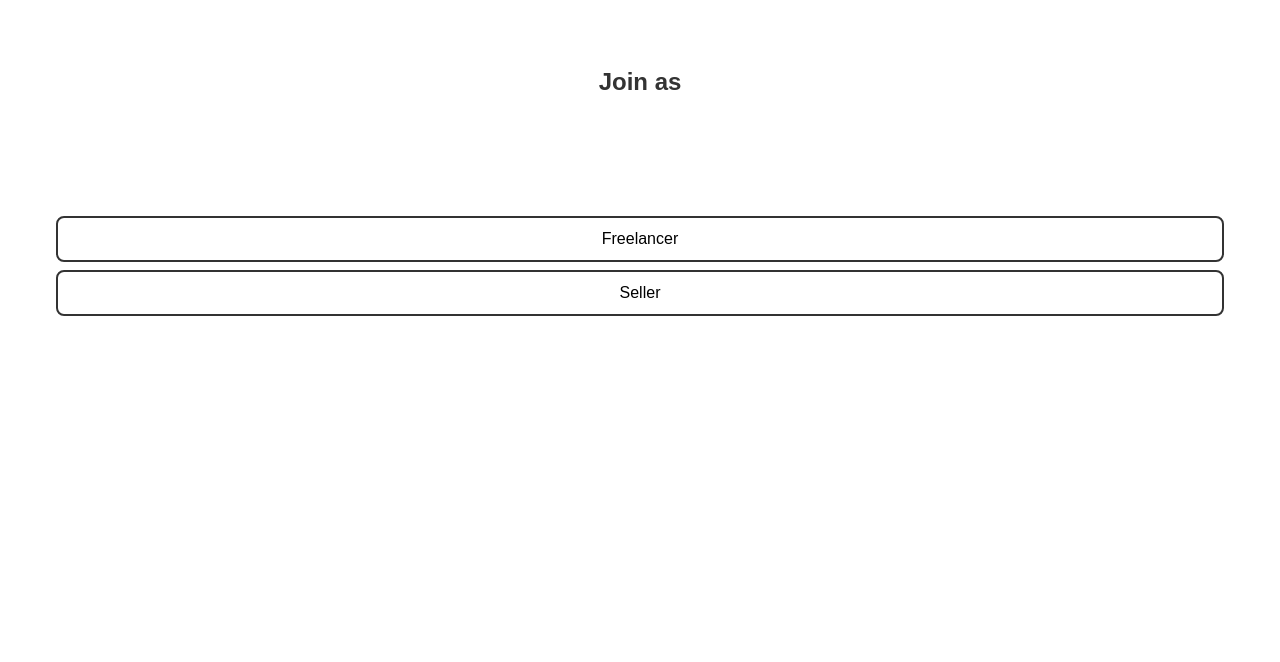
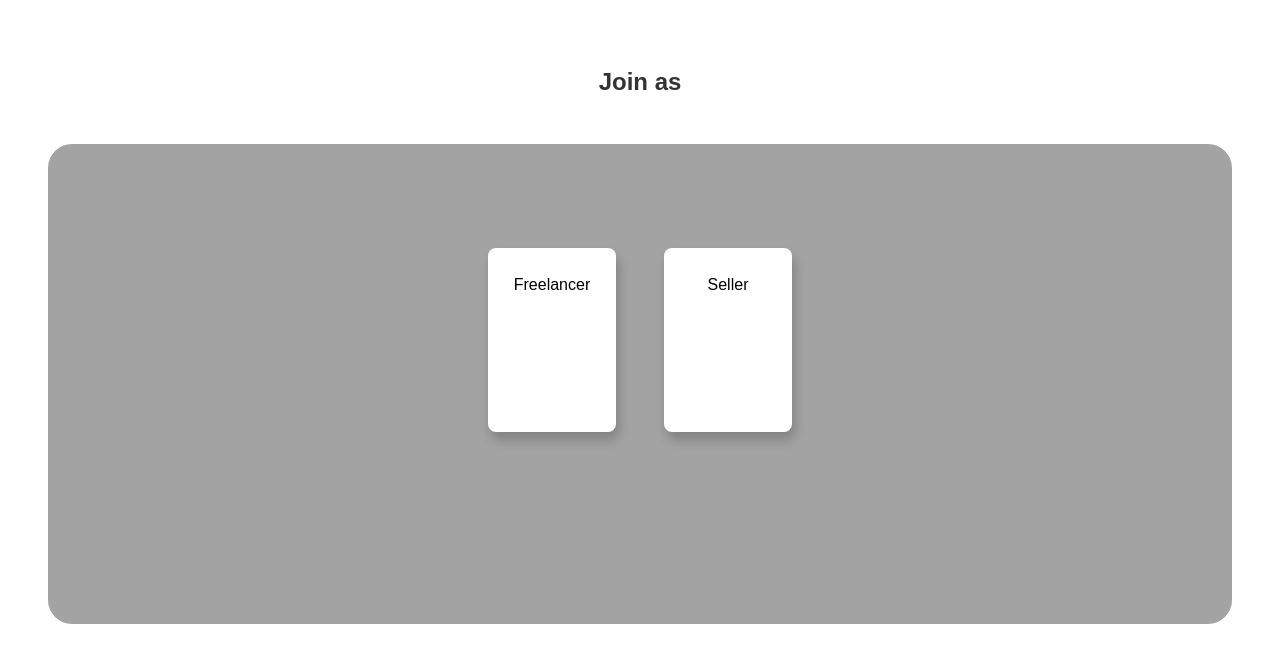
Before and after one commit to Midhun1618/HireOn, a React (Create React App) app in the folder frontend/: page / in a window 1280 px wide. Shown: the top 662 px of the page. Built offline with nearby package versions, Linux system fonts and the light colour scheme.

Commit message:
updated Onboard UI

```diff
--- a/frontend/src/pages/Onboard.css
+++ b/frontend/src/pages/Onboard.css
@@ -8,31 +8,70 @@
 }
 
 .section {
-  margin-top: 2rem;
+    align-content: center;
+  margin-top: 3rem;
   padding-top: 5rem;
-  min-height: 35rem;
+  min-height: 25rem;
   align-items: center;
+  display: grid;
+  grid-template-columns: repeat(4, 1fr);
+  background-color: #a3a3a3;
+  border-radius: 1.5rem;
+}
+.section-main {
+  margin-top: 3rem;
+  padding-top: 5rem;
+  min-height: 25rem;
+  align-items: center;
+  background-color: #a3a3a3;
+  border-radius: 1.5rem;
 }
 
 .btn {
+    text-align: center;
   margin: 0.5rem;
   padding: 0.75rem 1.25rem;
-  border: 2px solid #333;
+  box-shadow: 3px 8px 12px rgba(0, 0, 0, 0.2);
   background: white;
   cursor: pointer;
+  min-width: 3rem;
+  min-height: 6rem;
   transition: 0.3s;
   border-radius: 8px;
 }
 
 .btn:hover {
-  background: #f0f0f0;
+  background: #ff9f4a;
 }
 
 .btn.selected {
-  background-color: #4caf50;
-  color: white;
-  border-color: #4caf50;
+  background-color: rgb(255, 131, 16);
+  color: rgb(255, 255, 255);
 }
+.btn-card {
+  margin: 1.5rem;
+  min-height: 8rem;
+  min-width: 5.5rem;
+  padding: 1.75rem 1.25rem;
+  background: white;
+  cursor: pointer;
+  transition: 0.3s ease;
+  border-radius: 8px;
+  box-shadow: 3px 8px 12px rgba(0, 0, 0, 0.2);
+}
+
+.btn-card:hover {
+  background: #ff9f4a;
+  transform: translateY(-5px);
+  transform: scale(1.1);
+}
+
+.btn-card.selected {
+    transform: scale(1.05);
+  background-color: rgb(255, 131, 16);
+  color: rgb(255, 255, 255);
+}
+
 
 #continue-btn {
   margin-top: 2rem;
@@ -48,3 +87,8 @@
 #continue-btn:hover {
   background-color: #555;
 }
+
+.section-content{
+    display: flex;
+    justify-content: center;
+}
--- a/frontend/src/pages/Onboard.js
+++ b/frontend/src/pages/Onboard.js
@@ -57,21 +57,25 @@ const Onboard = () => {
     return (
         <div className="onboard-container">
             <h2>Join as</h2>
-      <div className='section'>
-        <div href="#category-section" className="btn" onClick={(e) => {
+            <div className='section-main'>
+                <div className='section-content'>
+                    <div href="#category-section" className="btn-card" onClick={(e) => {
                         e.preventDefault();
                         setUserType('freelancer');
                         scrollToSection(categoryRef);
                     }}>Freelancer</div>
 
-        <div className="btn" onClick={() => alert('Redirect to Dashboard')}>Seller</div>
+
+                    <div className="btn-card" onClick={() => alert('Redirect to Dashboard')}>Seller</div>
+                </div>
             </div>
 
             {userType === 'freelancer' && (
                 <>
+                <h2>Select a Category</h2>
                     <div className="section" ref={categoryRef} id="category-section">
-            <h2>Select a Category</h2>
-            <div>
+
+
                             {Object.keys(categories).map((cat) => (
                                 <div href="#role-section" key={cat} className="btn" onClick={(e) => {
                                     setCategory(cat);
@@ -81,13 +85,12 @@ const Onboard = () => {
                                     scrollToSection(roleRef);
                                 }}>{cat}</div>
                             ))}
-            </div>
+
                     </div>
 
                     {category && (
                         <div className="section" ref={roleRef} id="role-section">
                             <h3>Choose a Role</h3>
-              <div>
                                 {Object.keys(categories[category]).map((r) => (
                                     <div href="#service-section" key={r} className="btn" onClick={(e) => {
                                         setRole(r);
@@ -96,7 +99,6 @@ const Onboard = () => {
                                         scrollToSection(serviceRef);
                                     }}>{r}</div>
                                 ))}
-              </div>
                         </div>
                     )}
 
```
Lines whose indentation alone changed are shown as unchanged.
